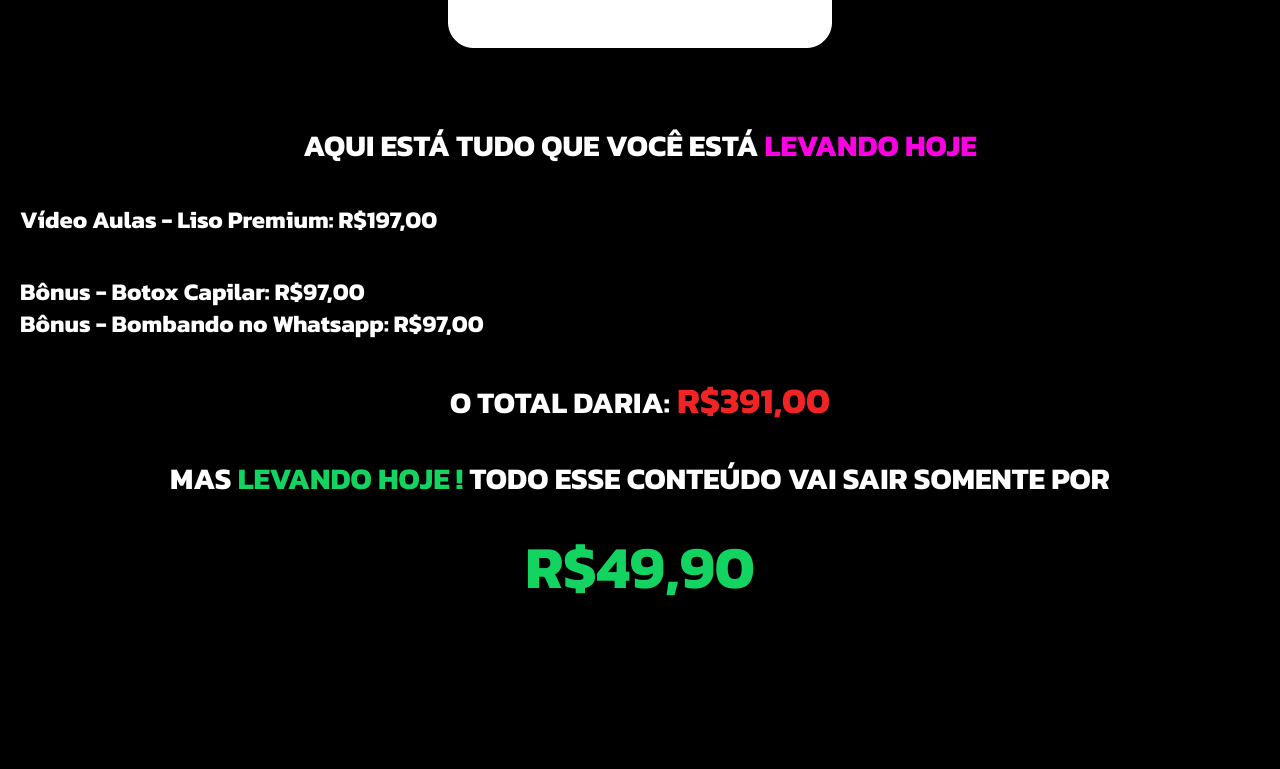
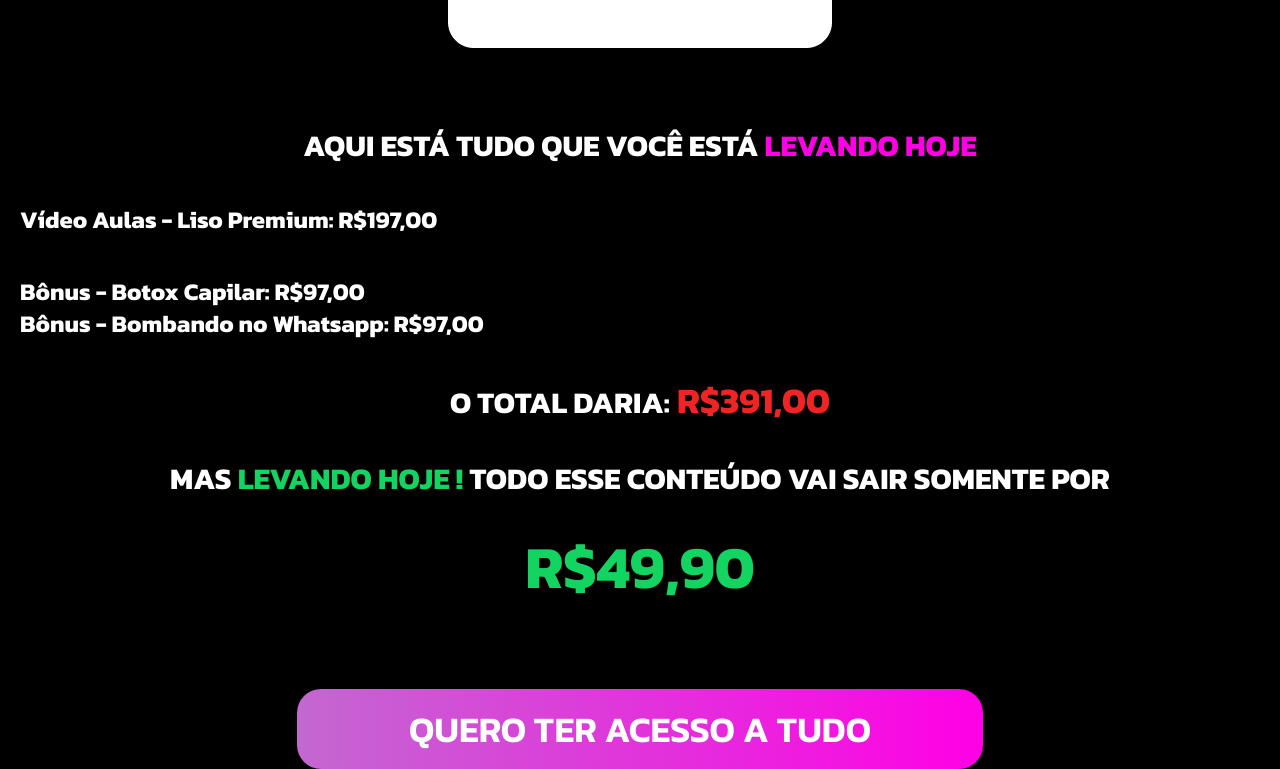
Before and after one commit to MarkOliv/lisopremium-sales, a Next.js app: page /components/Bonus in a window 1280 px wide. Shown: the part 1268-2037 px from the top of the page. Before the commit the page ends 1880 px from the top, so only its background shows below. Built offline with nearby package versions, Linux system fonts and the light colour scheme.

Commit message:
new button

```diff
--- a/pages/components/Bonus.tsx
+++ b/pages/components/Bonus.tsx
@@ -75,6 +75,16 @@ const Bonus = (props: Props) => {
         <h1 id="kanit" className="text-6xl font-bold text-center mt-10">
           <span className="text-[#13D460]">R$49,90</span>
         </h1>
+        <div className="flex w-full justify-center mt-20">
+          <a
+            target="_blank"
+            href="https://go.hotmart.com/P84169592I?ap=3ec1"
+            id="kanit"
+            className="rounded-3xl md:px-28 px-10 py-5 bg-gradient-to-r from-[#c368d1] to-[#ff00e5] md:text-4xl text-3xl font-semibold md:mt-3 mt-14 hover:brightness-75 text-center"
+          >
+            QUERO TER ACESSO A TUDO
+          </a>
+        </div>
       </div>
     </div>
   );
```
